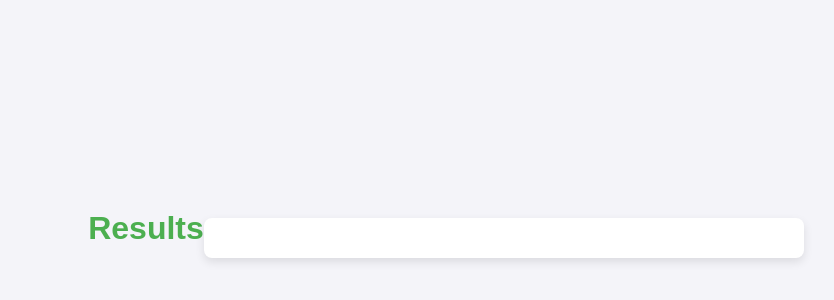
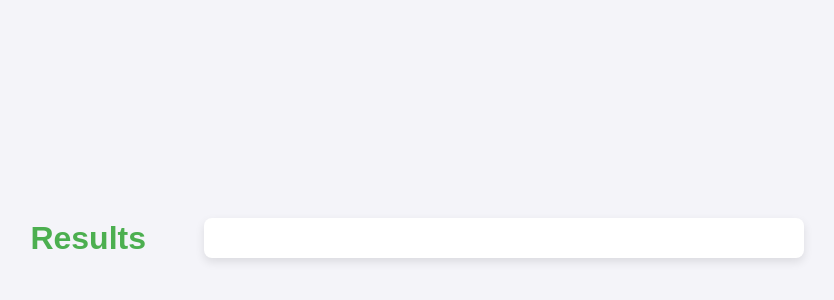
Before and after one commit to StefanakMatus/StefanakMatus.github.io, a plain HTML site: page pop.html in a window 1280 px wide. Shown: the part 162-462 px from the top of the page, without its empty margins (194-1028 px from the left). Drawn offline with Linux system fonts and the light colour scheme.

Commit message:
basic commit

```diff
--- a/pop.html
+++ b/pop.html
@@ -72,8 +72,10 @@
         /* Header styling */
         h1 {
             font-size: 2em;
-            margin-bottom: 20px;
             color: #4CAF50;
+            top: 10px; /* Adjust top as needed */
+            left: 50%;
+            transform: translateX(-50%); /* Centers horizontally */
         }
 
     </style>
```
